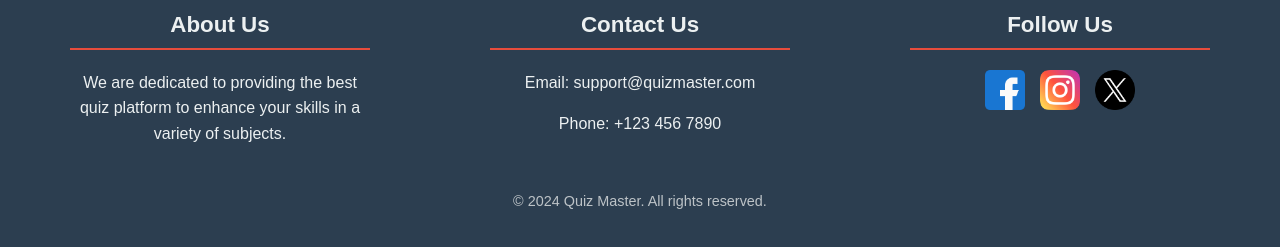
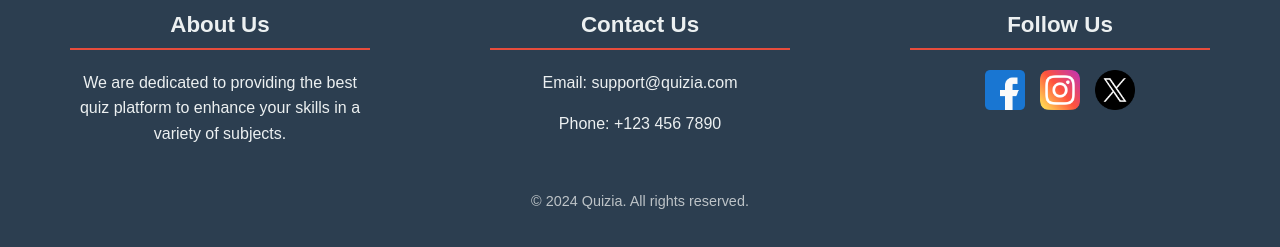
Before and after one commit to SivaBalaji-AR/Quizia, a React (Create React App) app: page / in a window 1280 px wide. Shown: the part 897-1144 px from the top of the page. Built offline with nearby package versions, Linux system fonts and the light colour scheme; no server answers; a web font is replaced by a local one.

Commit message:
navbar update

```diff
--- a/src/Components/Home/HomeComponent.js
+++ b/src/Components/Home/HomeComponent.js
@@ -107,7 +107,7 @@ const HomeComponent = () => {
             </div>
             <div className="footer-section">
               <h2>Contact Us</h2>
-              <p>Email: support@quizmaster.com</p>
+              <p>Email: support@quizia.com</p>
               <p>Phone: +123 456 7890</p>
             </div>
             <div className="footer-section">
@@ -126,7 +126,7 @@ const HomeComponent = () => {
             </div>
           </div>
           <div className="footer-bottom">
-            <p>&copy; 2024 Quiz Master. All rights reserved.</p>
+            <p>&copy; 2024 Quizia. All rights reserved.</p>
           </div>
         </footer>
       </div>
```
